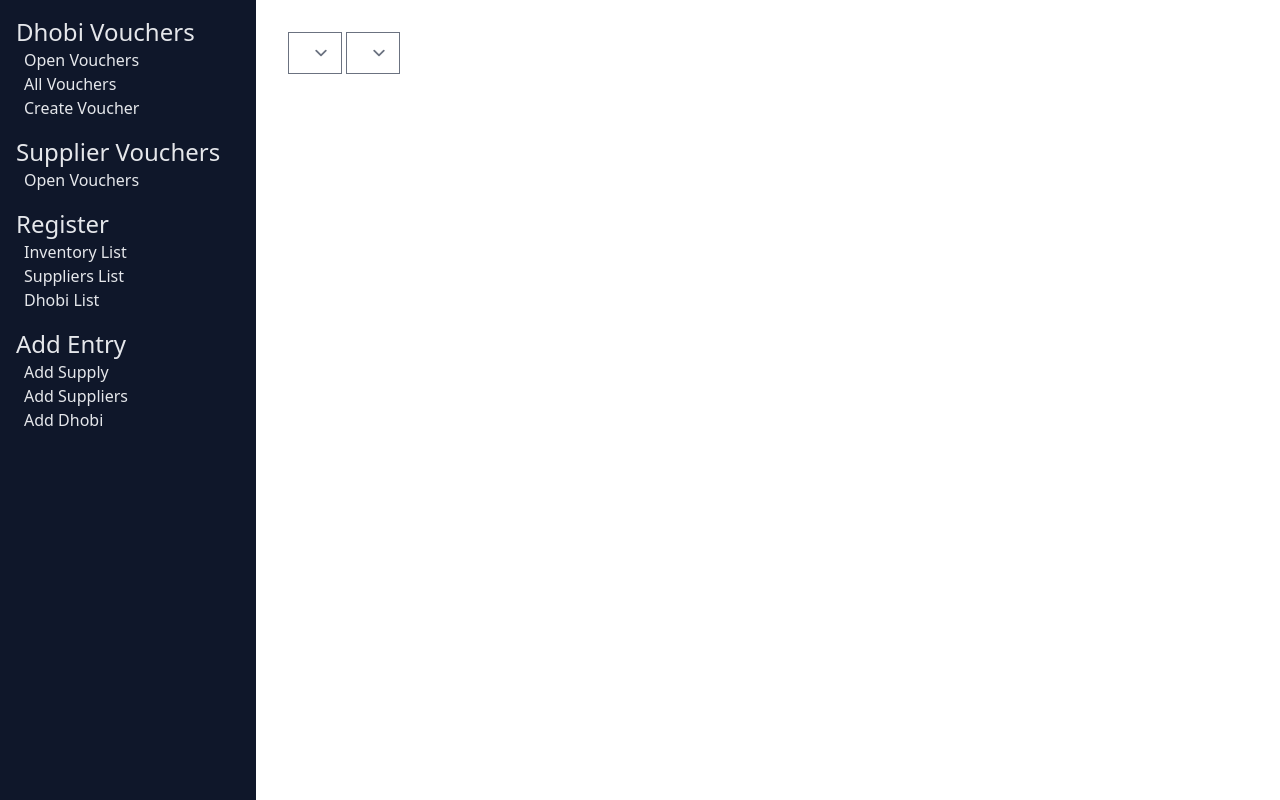
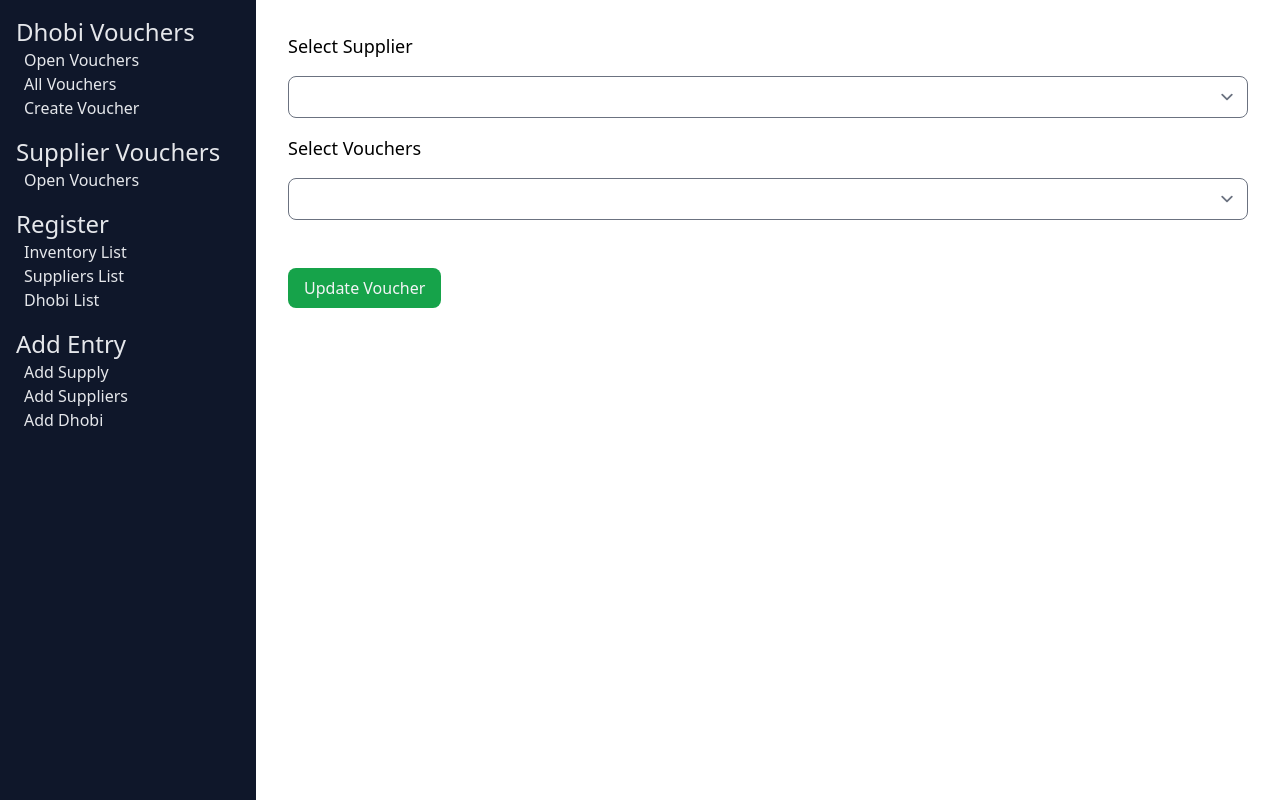
Before and after one commit to AtinRas25/SupplyManager, a Flask app: page /voucher/supplier_voucher_list in a window 1280 px wide. Shown: the part 64-864 px from the top of the page. Run offline with Flask 3, Linux system fonts and the light colour scheme; data that the repository does not hold is empty; some libraries are stand-ins or nearby versions.

Commit message:
Add extended voucher features and css styling

```diff
--- a/manager/forms.py
+++ b/manager/forms.py
@@ -58,6 +58,7 @@ class VoucherListForm(FlaskForm):
 class ProductForm(Form):
     item = StringField('Products')
     item_qty = IntegerField("Quantity", default=0)
+    item_price = IntegerField("Price", default=0)
 
 
 class SupplierVoucherForm(FlaskForm):
--- a/manager/models.py
+++ b/manager/models.py
@@ -18,11 +18,13 @@ class Supply(db.Model):
     id = db.Column(db.Integer, primary_key=True)
     name = db.Column(db.String(100), nullable=False)
     qty = db.Column(db.Integer, nullable=False)
+    price = db.Column(db.Integer, nullable=False)
     supply_date = db.Column(db.Date, nullable=False)
     unwashed_qty = db.Column(db.Integer, nullable=False)
     washing_qty = db.Column(db.Integer, default=0)
     received_qty = db.Column(db.Integer, default=0)
     supplier_id = db.Column(db.Integer, db.ForeignKey('suppliers.id'))
+    supplier_name = db.Column(db.String(100), nullable=False)
     dhobi_list = db.relationship('Dhobi', secondary=dhobi_association, backref='items')
 
     def __repr__(self):
@@ -55,6 +57,7 @@ class SupplierVoucher(db.Model):
     voucher_date = db.Column(db.Date, nullable=False)
     voucher_details = db.Column(db.JSON, default='{}')
     supplier_id = db.Column(db.Integer, db.ForeignKey('suppliers.id'))
+    voucher_total = db.Column(db.Integer, nullable=False)
 
     def __repr__(self):
-        return f"Voucher {self.id}"
+        return f"Voucher {self.id} -- {self.voucher_date}"
--- a/manager/static/main.css
+++ b/manager/static/main.css
@@ -804,6 +804,11 @@ select {
   margin-bottom: 0.5rem;
 }
 
+.my-4 {
+  margin-top: 1rem;
+  margin-bottom: 1rem;
+}
+
 .mt-4 {
   margin-top: 1rem;
 }
@@ -864,8 +889,24 @@ select {
   width: 1rem;
 }
 
+.w-24 {
+  width: 6rem;
+}
+
+.w-48 {
+  width: 12rem;
+}
+
 .table-auto {
   table-layout: auto;
+}
+
+.caption-top {
+  caption-side: top;
+}
+
+.border-collapse {
+  border-collapse: collapse;
 }
 
 .grid-cols-5 {
@@ -898,6 +951,19 @@ select {
 
 .rounded-lg {
   border-radius: 0.5rem;
+}
+
+.border {
+  border-width: 1px;
+}
+
+.border-none {
+  border-style: none;
+}
+
+.border-slate-700 {
+  --tw-border-opacity: 1;
+  border-color: rgb(51 65 85 / var(--tw-border-opacity));
 }
 
 .bg-green-300 {
@@ -953,6 +1019,21 @@ select {
   padding-bottom: 0.5rem;
 }
 
+.px-4 {
+  padding-left: 1rem;
+  padding-right: 1rem;
+}
+
+.py-12 {
+  padding-top: 3rem;
+  padding-bottom: 3rem;
+}
+
+.py-8 {
+  padding-top: 2rem;
+  padding-bottom: 2rem;
+}
+
 .pl-2 {
   padding-left: 0.5rem;
 }
@@ -993,6 +1087,11 @@ select {
 .text-white {
   --tw-text-opacity: 1;
   color: rgb(255 255 255 / var(--tw-text-opacity));
+}
+
+.text-gray-100 {
+  --tw-text-opacity: 1;
+  color: rgb(243 244 246 / var(--tw-text-opacity));
 }
 
 .hover\:bg-green-600:hover {
--- a/manager/voucher/templates/supplier_voucher_list.html
+++ b/manager/voucher/templates/supplier_voucher_list.html
@@ -4,20 +4,23 @@
   <form method="POST">
     <div>
     {{ form.csrf_token }}
-    {{ form.supplier(**{"hx-get":"/voucher/get_supplier_voucher", "hx-target": "#vouchers", "hx-trigger":"change"}) }}
-    {{ form.vouchers(**{"hx-get":"/voucher/get_supp_vouch_details", "hx-target": "#voucher-table", "hx-trigger":"change"}) }}
-
+      <div class="flex flex-col gap-4">
+      {{ form.supplier.label(class_='text-lg') }}
+    {{ form.supplier(class_='form-select rounded-lg', **{"hx-get":"/voucher/get_supplier_voucher", "hx-target": "#vouchers", "hx-trigger":"change"}) }}
+      {{ form.vouchers.label(class_='text-lg') }}
+    {{ form.vouchers(class_='form-select rounded-lg', **{"hx-get":"/voucher/get_supp_vouch_details", "hx-target": "#voucher-table", "hx-trigger":"change"}) }}
+      </div>
     </div>
     <div id="full-voucher-detail" class="w-full mt-8">
-      <table class="w-full table-auto text-center" id="voucher-table">
+      <table class="w-full table-auto text-center border-collapse border border-slate-700" id="voucher-table">
 
       </table>
       </div>
+    <button class="px-4 py-2 bg-green-600 rounded-lg hover:bg-green-700 text-gray-100 my-4">
+      Update Voucher
+    </button>
   </form>
 
 
-<div>
 
-
-</div>
 {% endblock %}
--- a/manager/voucher/voucher.py
+++ b/manager/voucher/voucher.py
@@ -98,28 +98,36 @@ def supplier_voucher():
     if form.validate_on_submit():
         voucher_date = form.date.data
         supplier_id = form.supplier.data.id
+        supplier_name = form.supplier.data.supplier_name
         voucher = {}
         iterator = 1
+        total_price = 0
         for field in form.product.data:
             product = field['item']
             if product != '':
                 qty = field['item_qty']
+                price = field['item_price']
                 new_item = Supply(
                     name=product,
                     qty=qty,
                     unwashed_qty=qty,
                     supply_date=voucher_date,
-                    supplier_id=supplier_id
+                    supplier_id=supplier_id,
+                    supplier_name=supplier_name,
+                    price=price
                 )
+                total_price += price*qty
                 db.session.add(new_item)
                 db.session.commit()
                 voucher[f"{iterator}"] = field
                 iterator += 1
 
+        voucher["Total Price"] = total_price
         new_voucher = SupplierVoucher(
             voucher_date=voucher_date,
             voucher_details=json.dumps(voucher),
-            supplier_id=supplier_id
+            supplier_id=supplier_id,
+            voucher_total=total_price
         )
         db.session.add(new_voucher)
         db.session.commit()
@@ -146,4 +154,6 @@ def get_supplier_voucher():
 def get_supp_details():
     voucher_id = request.args.get('vouchers', type=int)
     voucher = SupplierVoucher.query.get(voucher_id)
-    return render_template('get_supp_vouch_details.html', voucher=json.loads(voucher.voucher_details))
+    date_voucher = voucher.voucher_date
+    return render_template('get_supp_vouch_details.html', voucher=json.loads(voucher.voucher_details),
+                           date=date_voucher)
```
Also changed, not shown: other parts of manager/static/main.css (+45 -0 lines), manager/register/templates/add_Dhobi.html (+14 -6 lines), manager/register/templates/add_supplier.html (+7 -5 lines), manager/voucher/templates/create_Voucher.html (+19 -11 lines), manager/voucher/templates/get_supp_vouch_details.html (+31 -10 lines), manager/voucher/templates/supplier_voucher.html (+5 -6 lines).
